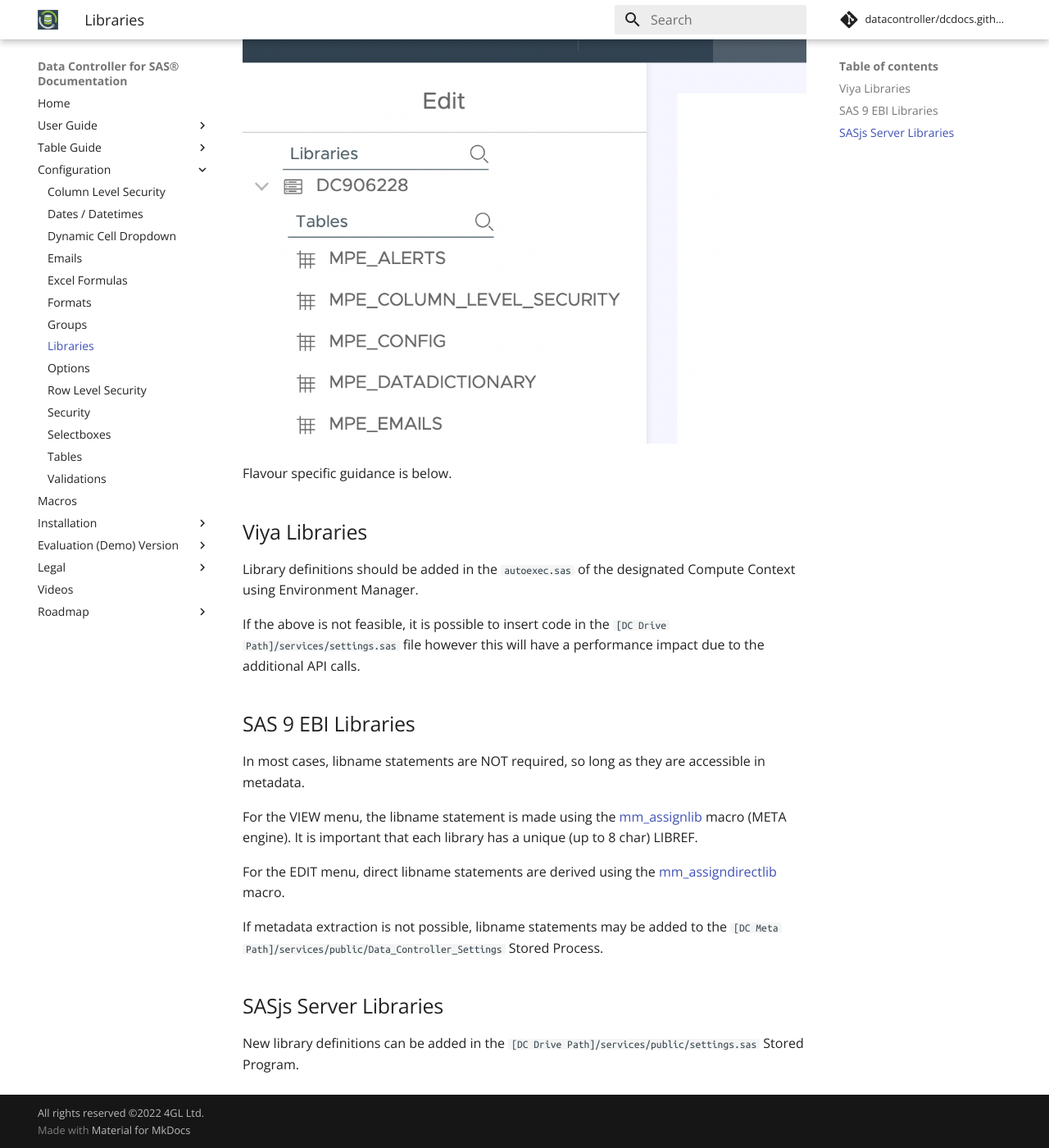
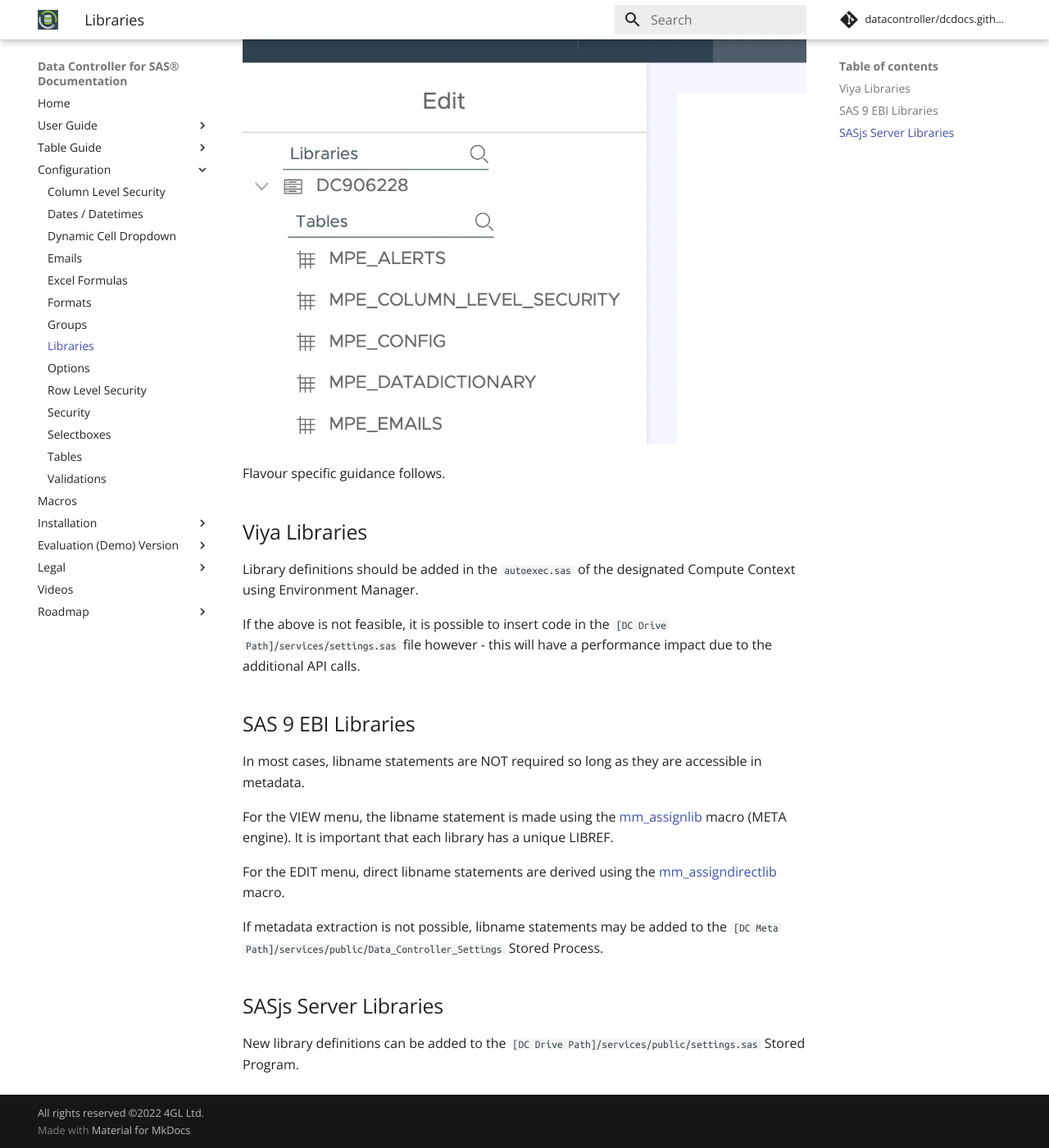
Before and after one commit to datacontroller/docs.datacontroller.io, an MkDocs documentation site: the page built from docs/libraries.md, in a window 1280 px wide and 1400 px high, scrolled down 496 px. Shown: the whole window at 82% size. Built offline with MkDocs 1.6.1 and Material for MkDocs 9.7.7, drawn with Linux system fonts in a browser that asks for light colours; comment, search, counter and statistics services are not loaded; some of the changed text lies outside the part shown.

Commit message:
Update libraries.md

```diff
--- a/docs/libraries.md
+++ b/docs/libraries.md
@@ -10,7 +10,7 @@
 The process for adding new libraries to Data Controller depends on whether we are talking about:
 
 * The VIEW or EDIT menu
-* Which flavour of SAS is being used
+* The flavour of SAS being used
 
 In VIEW mode, all available libraries are shown, unless the [DC_RESTRICT_VIEWER](/dcc-options/#dc_restrict_viewer) option is set.
 
@@ -18,19 +18,19 @@
 
 ![library list](img/libraries.png)
 
-Flavour specific guidance is below.
+Flavour specific guidance follows.
 
 ## Viya Libraries
 
 Library definitions should be added in the `autoexec.sas` of the designated Compute Context using Environment Manager.
 
-If the above is not feasible, it is possible to insert code in the `[DC Drive Path]/services/settings.sas` file however this will have a performance impact due to the additional API calls.
+If the above is not feasible, it is possible to insert code in the `[DC Drive Path]/services/settings.sas` file however - this will have a performance impact due to the additional API calls.
 
 ## SAS 9 EBI Libraries
 
-In most cases, libname statements are NOT required, so long as they are accessible in metadata.
+In most cases, libname statements are NOT required so long as they are accessible in metadata.
 
-For the VIEW menu, the libname statement is made using the [mm_assignlib](https://core.sasjs.io/mm__assignlib_8sas.html) macro (META engine).  It is important that each library has a unique (up to 8 char) LIBREF.
+For the VIEW menu, the libname statement is made using the [mm_assignlib](https://core.sasjs.io/mm__assignlib_8sas.html) macro (META engine).  It is important that each library has a unique LIBREF.
 
 For the EDIT menu, direct libname statements are derived using the [mm_assigndirectlib](https://core.sasjs.io/mm__assigndirectlib_8sas.html) macro.
 
@@ -39,4 +39,4 @@
 
 ## SASjs Server Libraries
 
-New library definitions can be added in the `[DC Drive Path]/services/public/settings.sas` Stored Program.
+New library definitions can be added to the `[DC Drive Path]/services/public/settings.sas` Stored Program.
```
